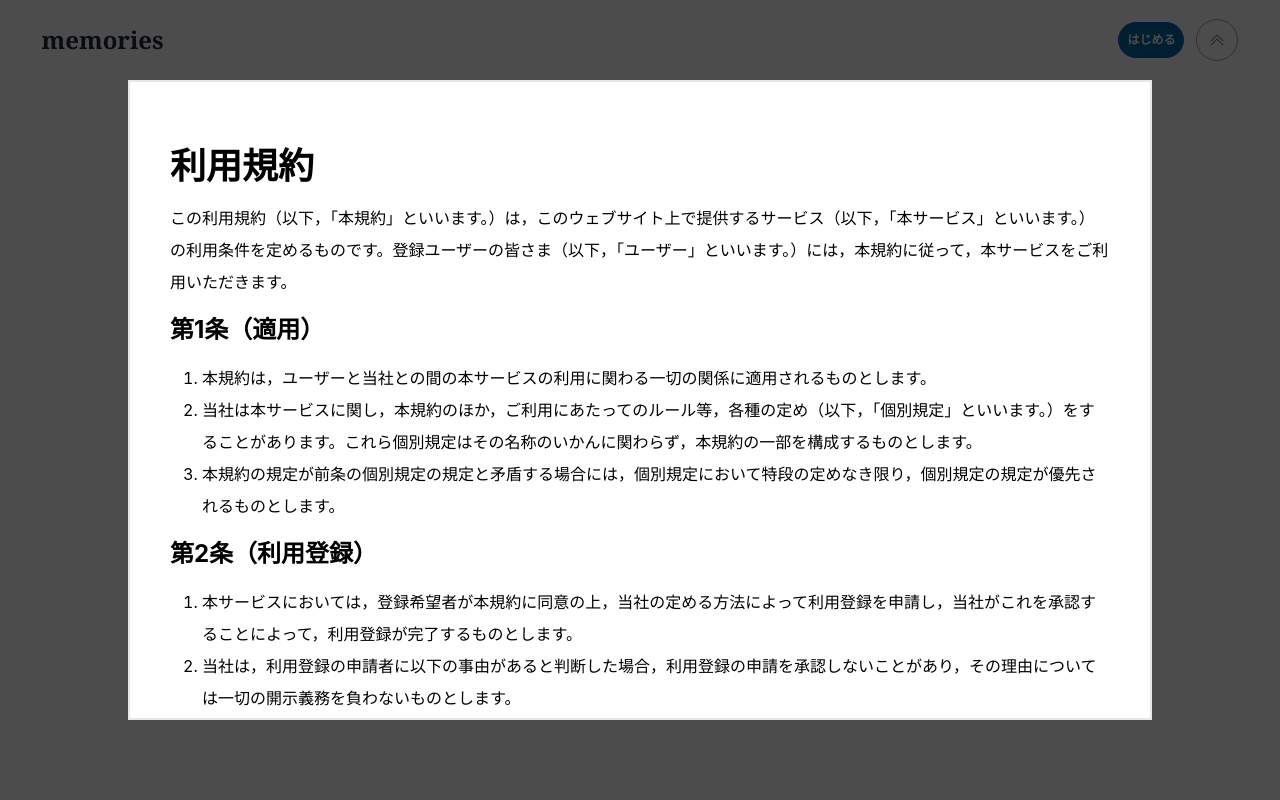
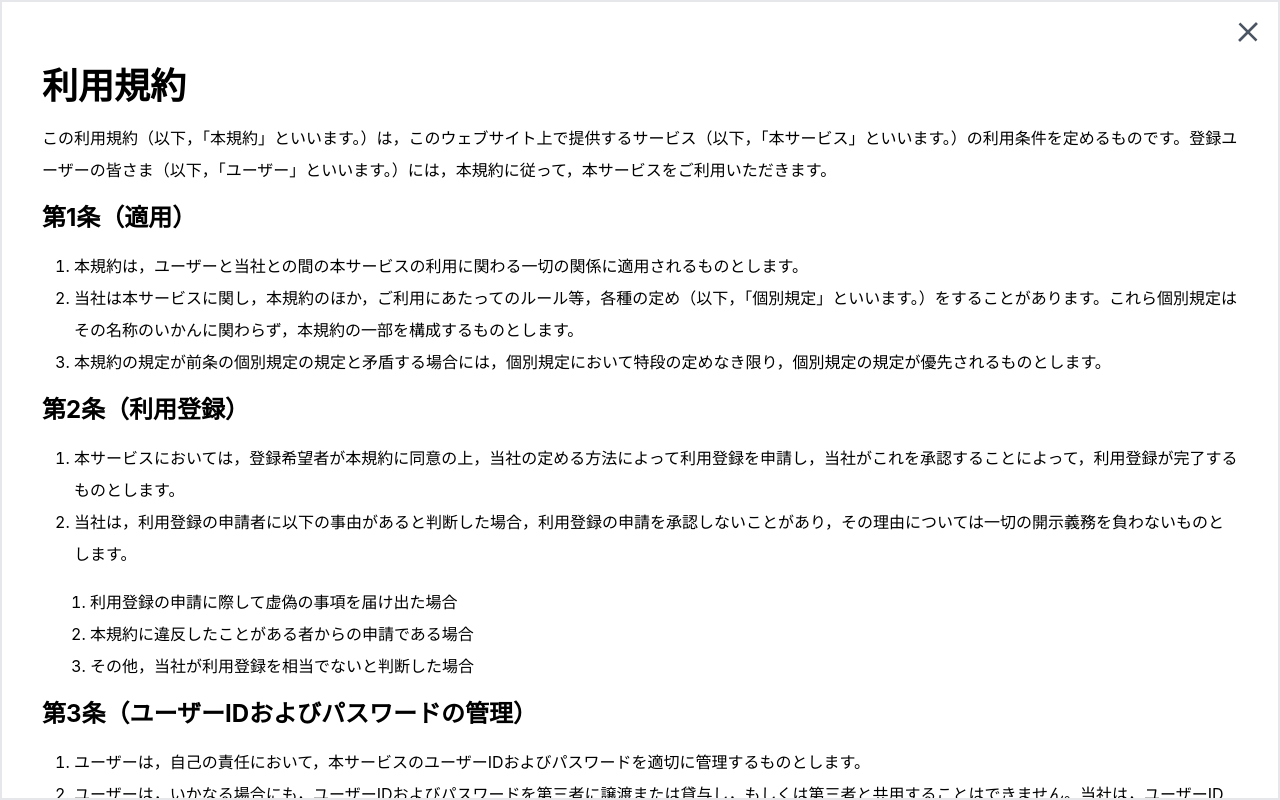
Before and after one commit to kyo212/memories_app, a React (Create React App) app in the folder client/: page /register in a window 1280 px wide. Both pictures are taken after a click on the button "利用規約". Built offline with nearby package versions, Linux system fonts and the light colour scheme; no server answers.

Commit message:
レイアウト変更

```diff
--- a/client/src/components/pages/Browser.jsx
+++ b/client/src/components/pages/Browser.jsx
@@ -4,14 +4,9 @@ import { CloseBtn } from "../atoms/button/CloseBtn";
 export const Browser = memo(({ onClickToggle }) => {
   return (
     <>
-      <div
-        onClick={onClickToggle}
-        className="absolute z-50 h-screen w-screen bg-black bg-opacity-70"
-      />
-      <div className="absolute top-1/2 left-1/2 z-50 h-screen w-screen -translate-x-1/2 -translate-y-1/2 transform space-y-4 overflow-scroll border-2 bg-white px-10 py-12 leading-8 lg:h-[80%] lg:w-[80%]">
-        <div className="lg:hidden">
-          <CloseBtn onClickClose={onClickToggle} />
-        </div>
+      <div className="relative" />
+      <div className="absolute z-50 h-screen w-screen space-y-4 overflow-scroll border-2 bg-white px-10 py-12 leading-8">
+        <CloseBtn onClickClose={onClickToggle} />
         <h1 className="text-4xl font-bold">推奨環境・ブラウザ</h1>
         <p>
           memoriesを快適にご利用いただくため、下記の環境でご覧いただくことを推奨いたします。
--- a/client/src/components/pages/TermsOfService.jsx
+++ b/client/src/components/pages/TermsOfService.jsx
@@ -4,14 +4,9 @@ import { CloseBtn } from "../atoms/button/CloseBtn";
 export const TermsOfService = memo(({ onClickToggle }) => {
   return (
     <>
-      <div
-        onClick={onClickToggle}
-        className="absolute z-50 h-screen w-screen bg-black bg-opacity-70"
-      />
-      <div className="absolute top-1/2 left-1/2 z-50 h-screen w-screen -translate-x-1/2 -translate-y-1/2 transform space-y-4 overflow-scroll border-2 bg-white px-10 py-12 leading-8 lg:h-[80%] lg:w-[80%]">
-        <div className="lg:hidden">
-          <CloseBtn onClickClose={onClickToggle} />
-        </div>
+      <div className="relative" />
+      <div className="absolute z-50 h-screen w-screen space-y-4 overflow-scroll border-2 bg-white px-10 py-12 leading-8">
+        <CloseBtn onClickClose={onClickToggle} />
         <h1 className="text-4xl font-bold">利用規約</h1>
         <p>
           この利用規約（以下，「本規約」といいます。）は，このウェブサイト上で提供するサービス（以下，「本サービス」といいます。）の利用条件を定めるものです。登録ユーザーの皆さま（以下，「ユーザー」といいます。）には，本規約に従って，本サービスをご利用いただきます。
```
